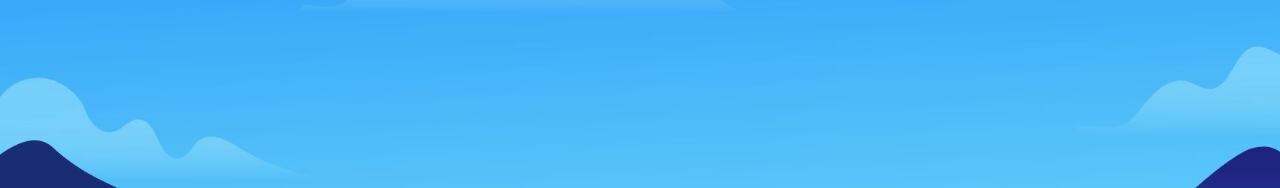
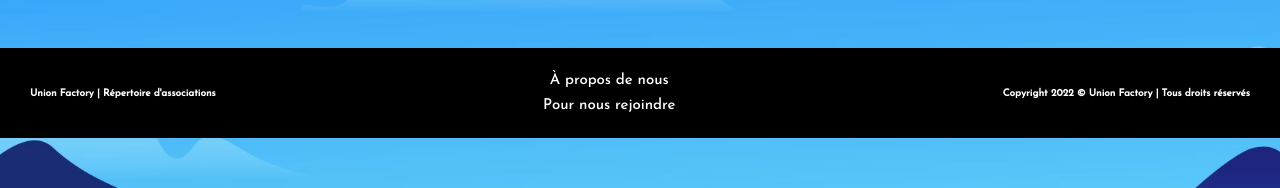
Before and after one commit to TheoLandemaine/Union_Factory, a React (Create React App) app in the folder union_factory/: page /humanitaire in a window 1280 px wide. Shown: the part 167-355 px from the top of the page. Built offline with nearby package versions, Linux system fonts and the light colour scheme; no server answers.

Commit message:
Add Footer

```diff
--- a/union_factory/src/components/Animalier.js
+++ b/union_factory/src/components/Animalier.js
@@ -2,6 +2,7 @@ import React from 'react';
 import {useState , useEffect} from 'react';
 import {AiFillHeart, AiOutlineHeart} from "react-icons/ai";
 import "../css/cards.css";
+import Footer from "./Footer";
 
 function Animalier() {
 
@@ -44,6 +45,7 @@ function Animalier() {
                 </div>
                 <p className="no-results" hidden>Aucun résultat</p>
             </div>
+            <Footer />
         </>
     );
 }
--- a/union_factory/src/components/Environnement.js
+++ b/union_factory/src/components/Environnement.js
@@ -2,6 +2,7 @@ import React from 'react';
 import {useState , useEffect} from 'react';
 import {AiFillHeart, AiOutlineHeart} from "react-icons/ai";
 import "../css/cards.css";
+import Footer from "./Footer";
 
 function Environnement() {
 
@@ -44,6 +45,7 @@ function Environnement() {
                 </div>
                 <p className="no-results" hidden>Aucun résultat</p>
             </div>
+            <Footer />
         </>
     );
 }
--- a/union_factory/src/components/Humanitaire.js
+++ b/union_factory/src/components/Humanitaire.js
@@ -2,6 +2,7 @@ import React from 'react';
 import {useState , useEffect} from 'react';
 import {AiFillHeart, AiOutlineHeart} from "react-icons/ai";
 import "../css/cards.css";
+import Footer from "./Footer";
 
 function Humanitaire() {
 
@@ -44,6 +45,7 @@ function Humanitaire() {
                 </div>
                 <p className="no-results" hidden>Aucun résultat</p>
             </div>
+            <Footer />
         </>
     );
 }
--- a/union_factory/src/components/Recherche.js
+++ b/union_factory/src/components/Recherche.js
@@ -4,6 +4,7 @@ import {AiFillHeart, AiOutlineHeart} from "react-icons/ai";
 import { FaSearch } from "react-icons/fa";
 
 import "../css/cards.css";
+import Footer from "./Footer";
 
 function Recherche() {
 
@@ -59,6 +60,7 @@ function Recherche() {
                 </div>
                 <p className="no-results" hidden>Aucun résultat</p>
             </div>
+            <Footer />
         </>
     );
 }
```
